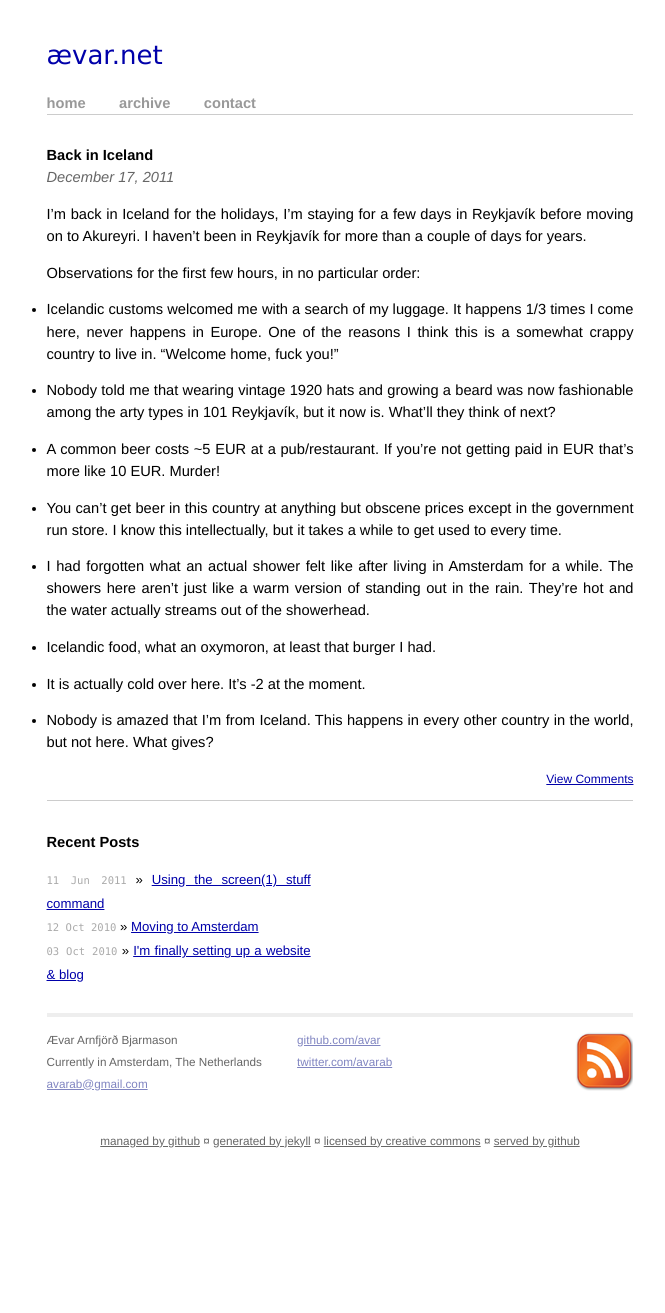
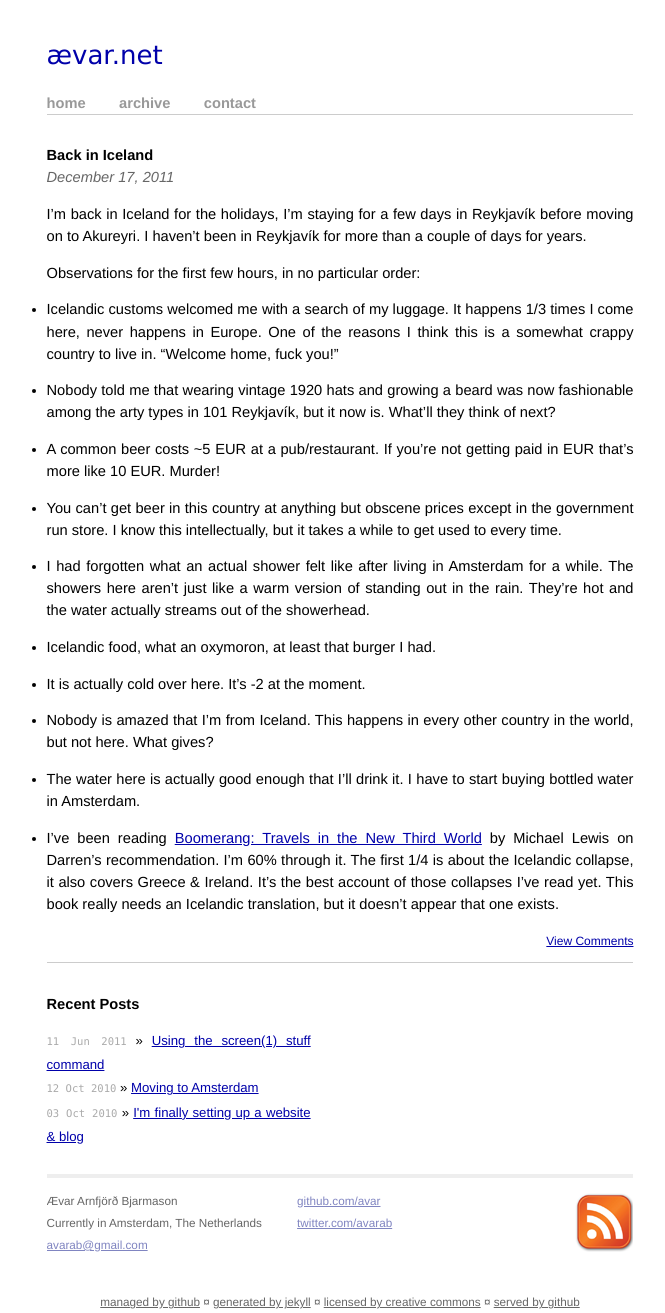
Before and after one commit to avar/website, a Jekyll site: the page built from _posts/2011-12-17-Back-in-Iceland.md, in a window 1280 px wide. Shown: the whole page, without its empty margins (300-965 px from the left). Built offline with Jekyll 4.4.1, drawn with Linux system fonts in a browser that asks for light colours; Markdown is read by kramdown in place of the engine named in the settings; comment, search, counter and statistics services are not loaded; before the commit the page ends 1152 px from its top, so only the background shows below that.

Commit message:
about water and the book

```diff
--- a/_posts/2011-12-17-Back-in-Iceland.md
+++ b/_posts/2011-12-17-Back-in-Iceland.md
@@ -37,3 +37,14 @@ Observations for the first few hours, in no particular order:
 
  * Nobody is amazed that I'm from Iceland. This happens in every other
    country in the world, but not here. What gives?
+
+ * The water here is actually good enough that I'll drink it. I have
+   to start buying bottled water in Amsterdam.
+
+ * I've been reading
+   [Boomerang: Travels in the New Third World](http://www.amazon.com/Boomerang-Travels-New-Third-World/dp/0393081818)
+   by Michael Lewis on Darren's recommendation. I'm 60% through
+   it. The first 1/4 is about the Icelandic collapse, it also covers
+   Greece & Ireland. It's the best account of those collapses I've
+   read yet. This book really needs an Icelandic translation, but it
+   doesn't appear that one exists.
```
